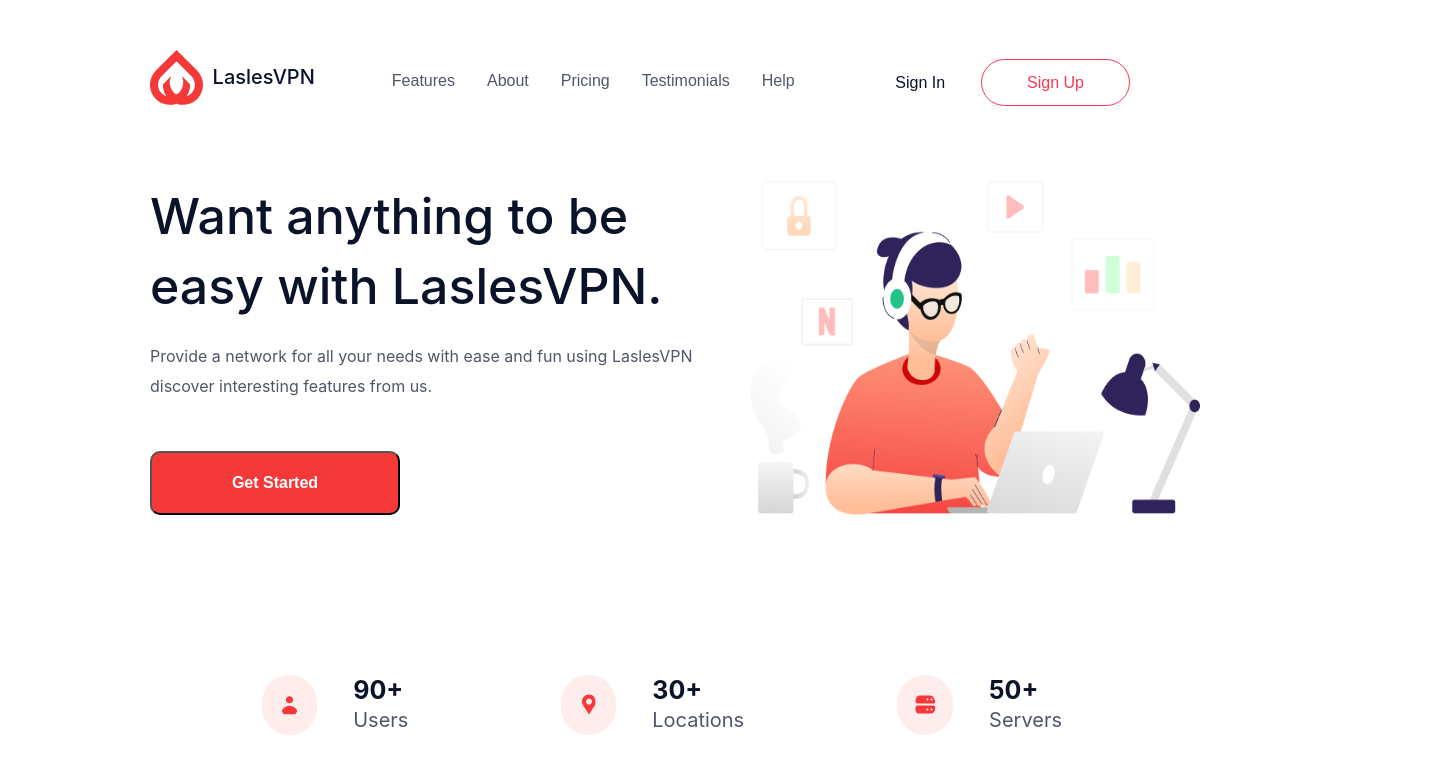
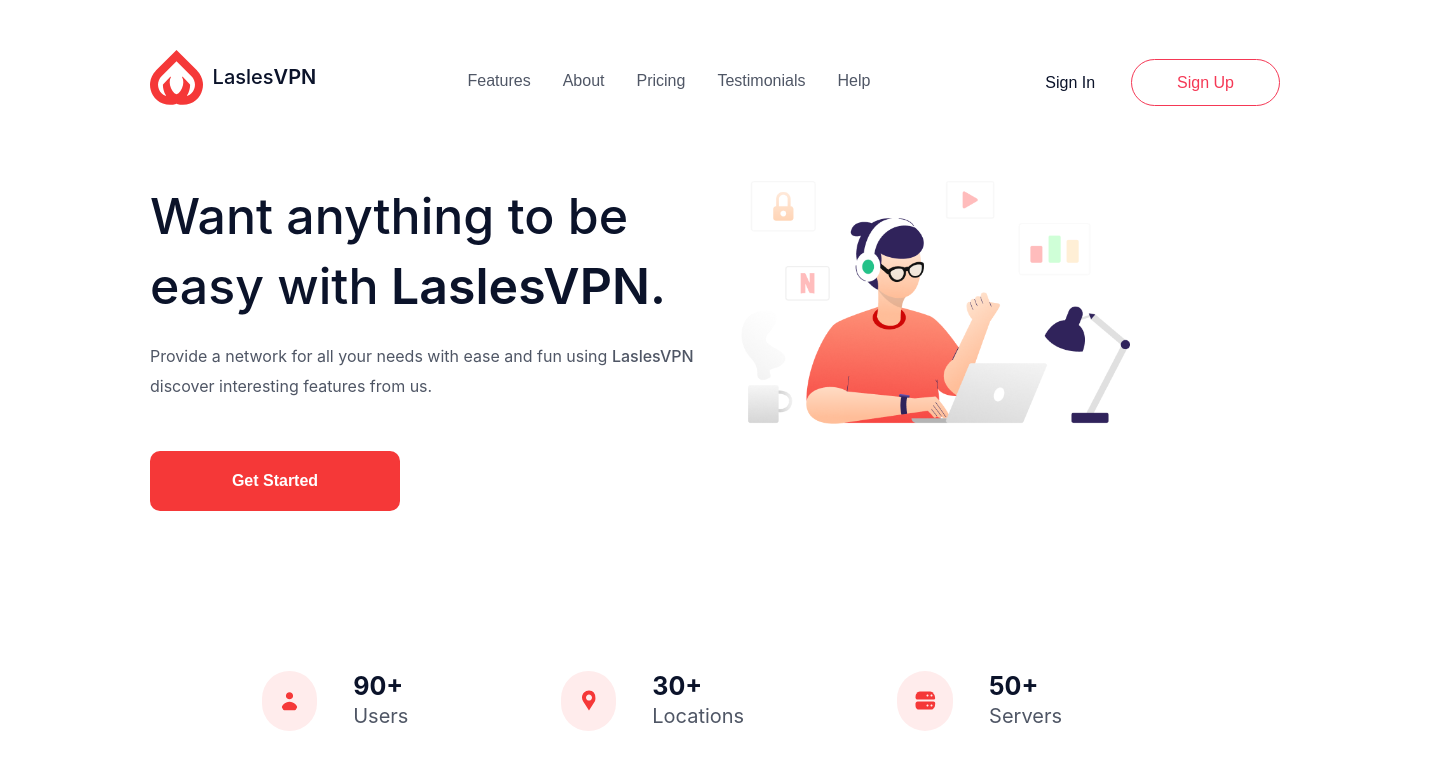
Before and after one commit to mrbasirian/landing-page, a React (Create React App) app: page / in a window 1280 px wide. Shown: the top 774 px of the page, 1430 px wide, since content can reach past the window. Built offline with nearby package versions, Linux system fonts and the light colour scheme.

Commit message:
updating header and heading part

```diff
--- a/src/components/header/header.componets.jsx
+++ b/src/components/header/header.componets.jsx
@@ -6,6 +6,7 @@
   LogoContainer,
   Logo,
   LogoName,
+  NameBoldPart,
   OptionContainer,
   ItemsContainer,
   ActionContainer,
@@ -19,7 +20,10 @@
       <HeaderContainer>
         <LogoContainer>
           <Logo src={logo} alt="logo" />
-          <LogoName>LaslesVPN</LogoName>
+          <LogoName>
+            Lasles
+            <NameBoldPart>VPN</NameBoldPart>
+          </LogoName>
         </LogoContainer>
         <OptionContainer>
           <ItemsContainer>Features</ItemsContainer>
--- a/src/components/header/header.styles.jsx
+++ b/src/components/header/header.styles.jsx
@@ -4,11 +4,12 @@
   display: flex;
   justify-content: space-between;
   width: 100%;
+  margin-right: 150px;
+  margin-left: 150px;
 `;
 export const LogoContainer = styled.div`
   display: flex;
   justify-content: space-between;
-  margin-left: 150px;
 `;
 
 export const Logo = styled.img`
@@ -16,13 +17,17 @@
   margin-right: 10px;
 `;
 
-export const LogoName = styled.span`
+export const LogoName = styled.div`
   margin-top: 65.12px;
   font-weight: 500;
   font-size: 20px;
   line-height: 24px;
   font-style: normal;
   color: #0b132a;
+`;
+
+export const NameBoldPart = styled.span`
+  font-weight: 600;
 `;
 
 export const OptionContainer = styled.div`
--- a/src/components/heading-main/heading-main.component.jsx
+++ b/src/components/heading-main/heading-main.component.jsx
@@ -6,9 +6,12 @@
   HeadingContainer,
   HeadingTextBox,
   HeadingMainText,
+  MainBoldPart,
   HeadingSubText,
+  SubBoldPart,
   ButtonIcon,
   HeadingImage,
+  ImageDetails,
 } from "./heading-main.styles";
 
 const HeadingMain = () => {
@@ -16,15 +19,19 @@
     <HeadingContainer>
       <HeadingTextBox>
         <HeadingMainText>
-          Want anything to be easy with LaslesVPN.
+          Want anything to be easy with
+          <MainBoldPart> LaslesVPN.</MainBoldPart>
         </HeadingMainText>
         <HeadingSubText>
-          Provide a network for all your needs with ease and fun using LaslesVPN
+          Provide a network for all your needs with ease and fun using{" "}
+          <SubBoldPart> LaslesVPN </SubBoldPart>
           discover interesting features from us.
         </HeadingSubText>
         <ButtonIcon>Get Started</ButtonIcon>
       </HeadingTextBox>
-      <HeadingImage src={Headingimage} alt="heading-image" />
+      <HeadingImage>
+        <ImageDetails src={Headingimage} alt="heading-image" />
+      </HeadingImage>
     </HeadingContainer>
   );
 };
--- a/src/components/heading-main/heading-main.styles.jsx
+++ b/src/components/heading-main/heading-main.styles.jsx
@@ -5,6 +5,8 @@
   justify-content: space-between;
   margin-top: 75px;
   gap: 40px;
+  margin-left: 150px;
+  margin-right: 150px;
 `;
 
 export const HeadingTextBox = styled.div`
@@ -18,19 +20,26 @@
   font-size: 50px;
   line-height: 70px;
   color: #0b132a;
-  margin-left: 150px;
+
   text-align: left;
 `;
 
-export const HeadingSubText = styled.span`
+export const MainBoldPart = styled.span`
+  font-weight: 600;
+`;
+
+export const HeadingSubText = styled.div`
   font-style: normal;
   font-weight: normal;
   font-size: 16px;
   line-height: 30px;
   color: #4f5665;
-  margin-left: 150px;
   margin-top: 20px;
   text-align: left;
+`;
+
+export const SubBoldPart = styled.span`
+  font-weight: 500;
 `;
 
 export const ButtonIcon = styled.button`
@@ -41,13 +50,16 @@
   color: #ffffff;
   background: #f53838;
   border-radius: 10px;
+  border: none;
   padding: 17.5px 77.5px;
   width: 250px;
-  margin-left: 150px;
   margin-top: 50px;
 `;
 
-export const HeadingImage = styled.img`
-  margin-right: 80px;
-  width: 450px;
+export const HeadingImage = styled.div`
+  width: 711.24px;
 `;
+
+export const ImageDetails = styled.img`
+  width: 100%;
+`;
```
